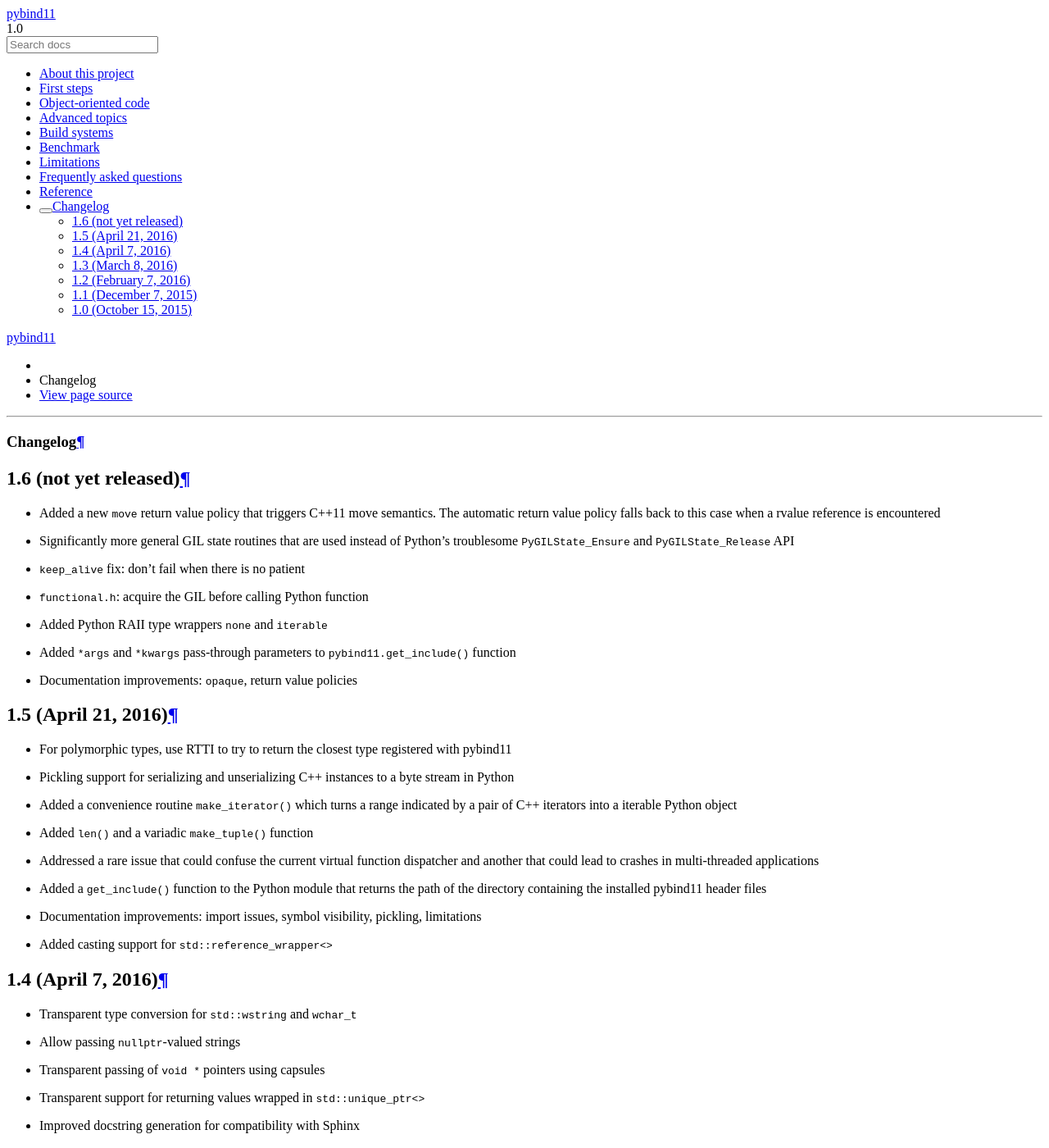
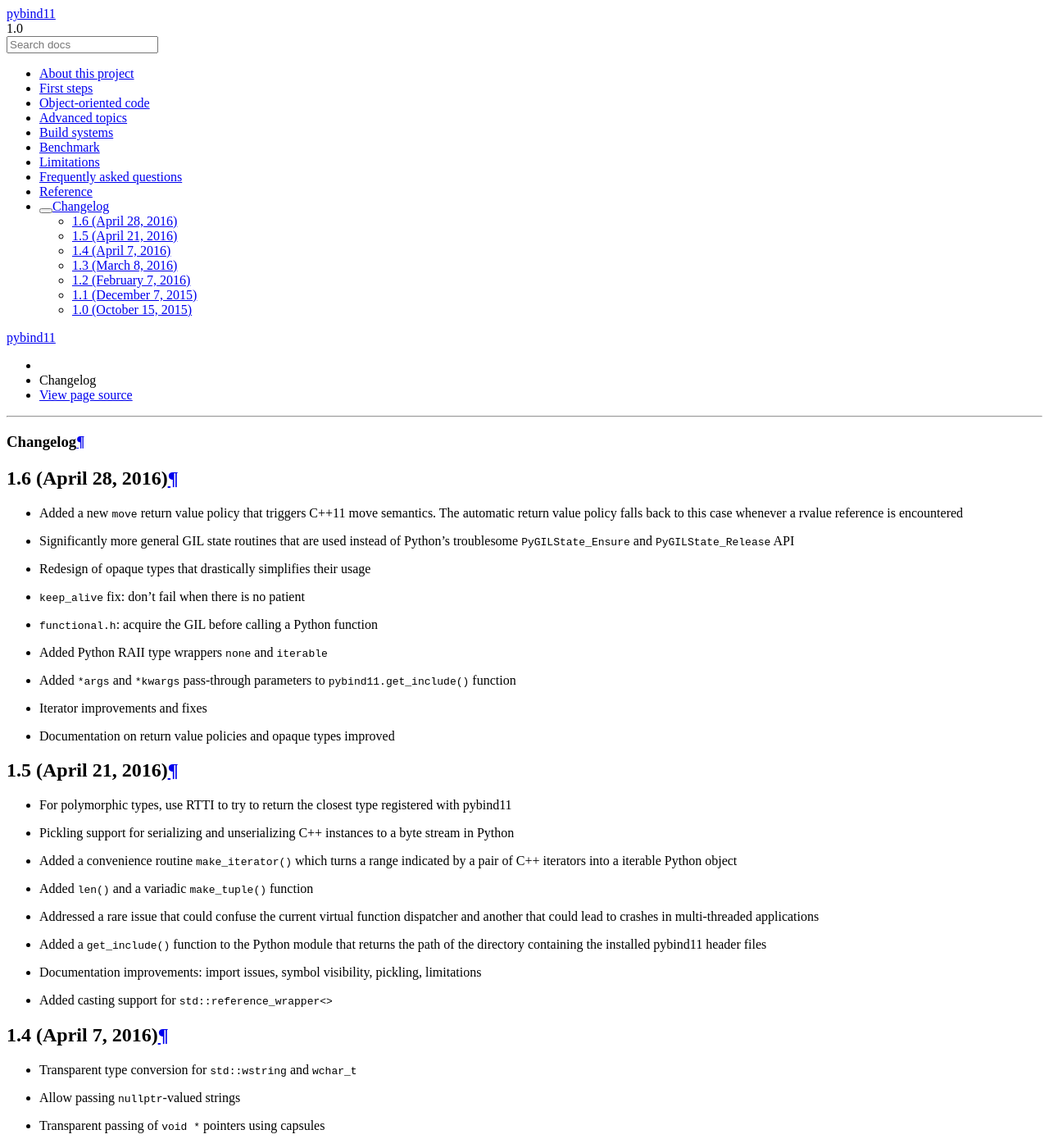
Before and after one commit to pybind/pybind11, a Sphinx documentation site: the page built from docs/changelog.rst, in a window 1280 px wide and 1400 px high. Shown: the whole window at 82% size. Built offline with Sphinx 7.4.7 and the Read the Docs theme 2.0.0, drawn with Linux system fonts in a browser that asks for light colours.

Commit message:
documentation updates

```diff
--- a/docs/changelog.rst
+++ b/docs/changelog.rst
@@ -3,19 +3,21 @@
 Changelog
 #########
 
-1.6 (not yet released)
+1.6 (April 28, 2016)
 ----------------------
 * Added a new ``move`` return value policy that triggers C++11 move semantics.
-  The automatic return value policy falls back to this case when a rvalue
+  The automatic return value policy falls back to this case whenever a rvalue
   reference is encountered
 * Significantly more general GIL state routines that are used instead of
   Python's troublesome ``PyGILState_Ensure`` and ``PyGILState_Release`` API
+* Redesign of opaque types that drastically simplifies their usage
 * ``keep_alive`` fix: don't fail when there is no patient
-* ``functional.h``: acquire the GIL before calling Python function
+* ``functional.h``: acquire the GIL before calling a Python function
 * Added Python RAII type wrappers ``none`` and ``iterable``
 * Added ``*args`` and ``*kwargs`` pass-through parameters to
   ``pybind11.get_include()`` function
-* Documentation improvements: ``opaque``, return value policies
+* Iterator improvements and fixes
+* Documentation on return value policies and opaque types improved
 
 1.5 (April 21, 2016)
 ----------------------
```
Also changed, not shown: 1 other file.
